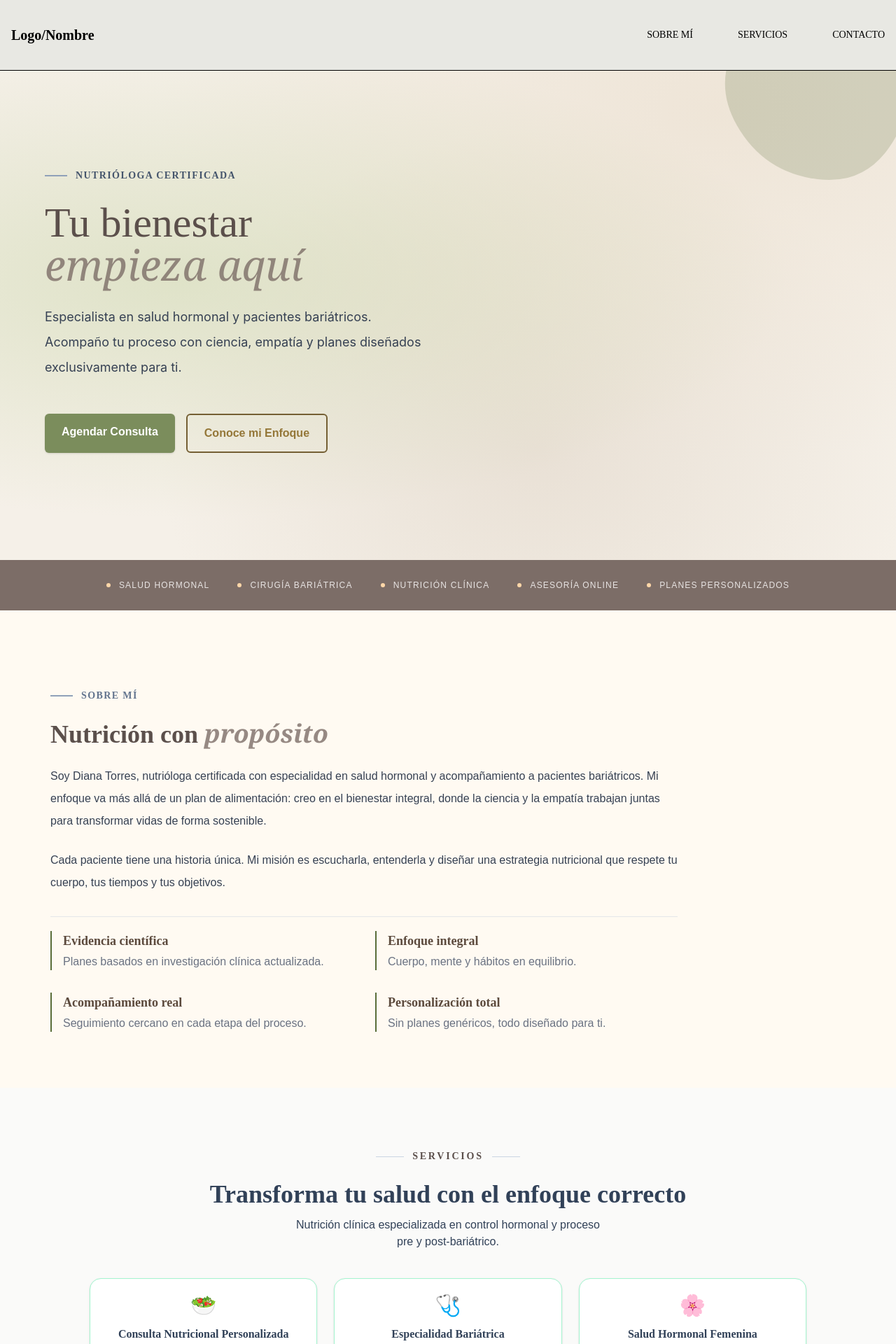
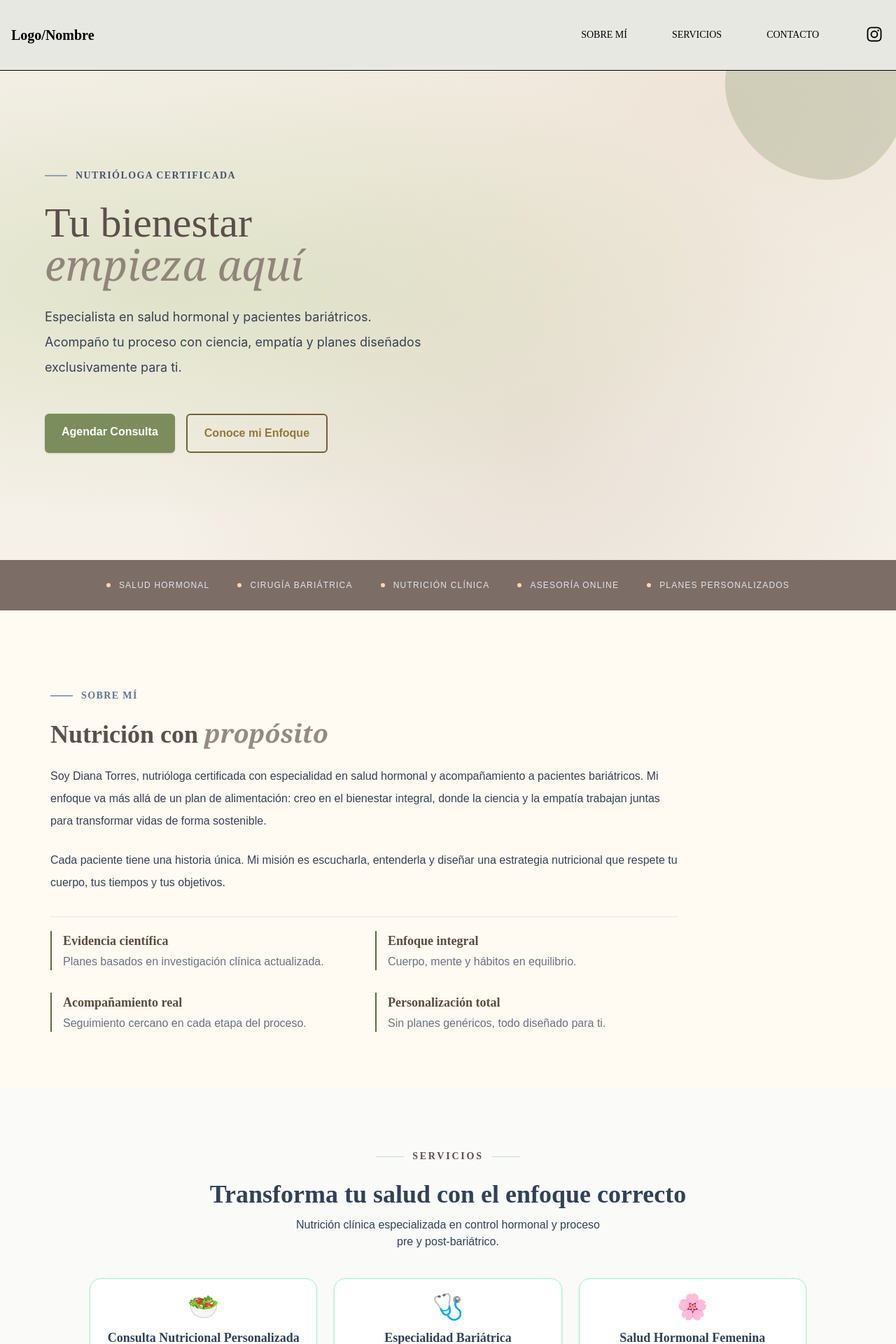
Before and after one commit to midlgwey/nutri-dianatorres-lp, a React (Vite) app: page / in a window 1280 px wide. Shown: the top 1920 px of the page at 70% size. Built offline with nearby package versions, Linux system fonts and the light colour scheme.

Commit message:
Se agrego el icono de insta en la navbar

```diff
--- a/src/components/Navbarc.jsx
+++ b/src/components/Navbarc.jsx
@@ -1,3 +1,5 @@
+import { FontAwesomeIcon } from '@fortawesome/react-fontawesome';
+import { faInstagram } from '@fortawesome/free-brands-svg-icons';
 import { useState } from 'react';
 
 const Navbarc = () => {
@@ -14,7 +16,7 @@ const Navbarc = () => {
           </span>
         </a>
 
-        {/* Botón hamburguesa / X */}
+        {/* Solo hamburguesa en móvil */}
         <button
           onClick={() => setIsOpen(!isOpen)}
           type="button"
@@ -33,33 +35,36 @@ const Navbarc = () => {
         </button>
 
         {/* Links */}
-        <div className={`${isOpen ? 'block' : 'hidden'} w-full md:block md:w-auto`}>
-          <ul className="font-title font-light text-sm uppercase flex flex-col p-4 md:p-0 mt-2 border-t border-default bg-olive-200 md:flex-row md:space-x-16 rtl:space-x-reverse md:mt-0 md:border-0 md:bg-neutral-primary">
+        <div className={`${isOpen ? 'block' : 'hidden'} w-full md:flex md:items-center md:w-auto`}>
+          <ul className="font-title font-light text-sm uppercase flex flex-col p-4 md:p-0 mt-2 border-t border-default bg-olive-200 md:flex-row md:items-center md:space-x-16 rtl:space-x-reverse md:mt-0 md:border-0 md:bg-neutral-primary">
             <li>
-              <a
-                href="#sobre-mi"
-                onClick={() => setIsOpen(false)}
-                className="block py-3 px-3 text-heading rounded hover:text-[#5A6D3A] transition-colors md:p-0"
-              >
+              <a href="#sobre-mi" onClick={() => setIsOpen(false)}
+                className="block py-3 px-3 text-heading rounded hover:text-[#5A6D3A] transition-colors md:p-0">
                 Sobre mí
               </a>
             </li>
             <li>
-              <a
-                href="#servicios"
-                onClick={() => setIsOpen(false)}
-                className="block py-3 px-3 text-heading rounded hover:text-[#5A6D3A] transition-colors md:p-0"
-              >
+              <a href="#servicios" onClick={() => setIsOpen(false)}
+                className="block py-3 px-3 text-heading rounded hover:text-[#5A6D3A] transition-colors md:p-0">
                 Servicios
               </a>
             </li>
             <li>
+              <a href="#contacto" onClick={() => setIsOpen(false)}
+                className="block py-3 px-3 text-heading rounded hover:text-[#5A6D3A] transition-colors md:p-0">
+                Contacto
+              </a>
+            </li>
+
+            {/* Instagram: dentro del menú en móvil, al final en desktop */}
+            <li>
               <a
-                href="#contacto"
-                onClick={() => setIsOpen(false)}
-                className="block py-3 px-3 text-heading rounded hover:text-[#5A6D3A] transition-colors md:p-0"
+                href="https://www.instagram.com/nutri.dianatorres/"
+                target="_blank"
+                rel="noopener noreferrer"
+                className="block py-3 px-3 md:p-0 hover:opacity-75 transition-opacity"
               >
-                Contacto
+                <FontAwesomeIcon icon={faInstagram} className="text-2xl" />
               </a>
             </li>
           </ul>
--- a/src/components/ServicesCard.jsx
+++ b/src/components/ServicesCard.jsx
@@ -17,10 +17,10 @@ export default function ServicesCard({ title, description, subtitles = [], index
     `}>
 
       {/* Ícono */}
-      <div className="text-3xl mb-3">{accent.icon}</div>
+      <div className="text-4xl mb-3">{accent.icon}</div>
 
       {/* Título — altura fija mínima para que alinee entre cards */}
-      <h3 className="text-base font-title font-bold text-slate-700 leading-snug mb-3">
+      <h3 className="text-lg font-title font-bold text-slate-700 leading-snug mb-3">
         {title}
       </h3>
 
```
